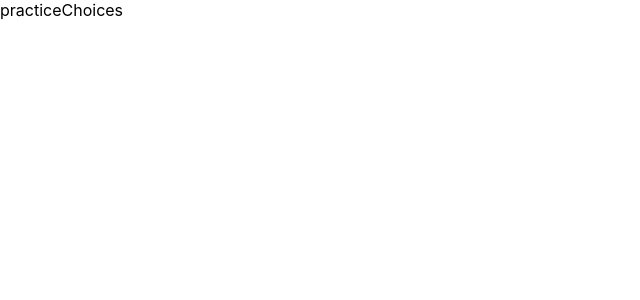
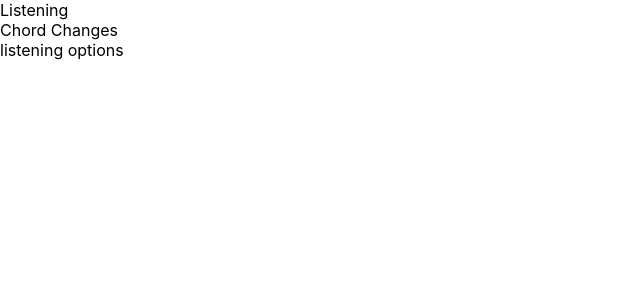
Before and after one commit to forbesd7/guitarTypeScript, a React (Create React App) app: page / in a window 1280 px wide. Shown: the top 300 px of the page, without its empty margins (0-640 px from the left). Built offline with nearby package versions, Linux system fonts and the light colour scheme.

Commit message:
have the navbar working

```diff
--- a/src/App.tsx
+++ b/src/App.tsx
@@ -1,11 +1,13 @@
 import React from "react";
 import "./App.css";
 import Navbar from "./components/Navbar";
+import PracticeOptions from "./components/PracticeOptions";
 
 const App = () => {
   return (
     <div>
       <Navbar text="hello" />
+      <PracticeOptions />
     </div>
   );
 };
--- /dev/null
+++ b/src/components/ChordChangeOptions.tsx
@@ -0,0 +1,9 @@
+import * as React from "react";
+
+export interface ChordChangeOptionsProps {}
+
+const ChordChangeOptions: React.SFC<ChordChangeOptionsProps> = () => {
+  return <div>ChordChange</div>;
+};
+
+export default ChordChangeOptions;
--- /dev/null
+++ b/src/components/ListeningOptions.tsx
@@ -0,0 +1,9 @@
+import * as React from "react";
+
+export interface ListeningOptionsProps {}
+
+const ListeningOptions: React.SFC<ListeningOptionsProps> = () => {
+  return <div>listening options</div>;
+};
+
+export default ListeningOptions;
--- a/src/components/Navbar.tsx
+++ b/src/components/Navbar.tsx
@@ -1,14 +1,39 @@
 import * as React from "react";
-import { useState, useRef, useContext } from "react";
+import { useContext } from "react";
 import { ThemeContext } from "../context";
+
 export interface NavbarProps {
   text: "hello";
 }
 
 const Navbar: React.SFC<NavbarProps> = ({ text }) => {
-  const { curView, setCurView } = useContext(ThemeContext);
-  const inputRef = useRef<HTMLInputElement>(null);
-  return <div ref={inputRef}>{curView}</div>;
+  const { setCurView } = useContext(ThemeContext);
+  const handleChange = (newView: string) => {
+    setCurView(newView);
+  };
+  return (
+    <div>
+      <div
+        onClick={() => {
+          handleChange("listening");
+        }}
+      >
+        Listening
+      </div>
+
+      <div
+        onClick={() => {
+          handleChange("chordChanges");
+        }}
+      >
+        Chord Changes
+      </div>
+    </div>
+  );
 };
 
 export default Navbar;
+
+//  const inputRef = useRef<HTMLInputElement>(null);
+//onclick type = e: React.MouseEvent<HTMLDivElement, MouseEvent>
+//ref={inputRef}
--- /dev/null
+++ b/src/components/PracticeOptions.tsx
@@ -0,0 +1,25 @@
+import * as React from "react";
+import { useContext } from "react";
+import { ThemeContext } from "../context";
+import ListeningOptions from "./ListeningOptions";
+import ChordChangeOptions from "./ChordChangeOptions";
+export interface PracticeOptionsProps {}
+
+const PracticeOptions: React.SFC<PracticeOptionsProps> = () => {
+  const { curView } = useContext(ThemeContext);
+  const renderView = () => {
+    switch (curView) {
+      case "listening": {
+        return <ListeningOptions />;
+      }
+      case "chordChanges": {
+        return <ChordChangeOptions />;
+      }
+      default:
+        return "wrong view";
+    }
+  };
+  return <div>{renderView()}</div>;
+};
+
+export default PracticeOptions;
--- a/src/context.tsx
+++ b/src/context.tsx
@@ -11,7 +11,7 @@ const ThemeContext = React.createContext<viewContext>({
 });
 
 export const ThemeContextProvider: React.FC = ({ children }) => {
-  const [curView, setCurView] = useState("practiceChoices");
+  const [curView, setCurView] = useState("listening");
 
   return (
     <ThemeContext.Provider value={{ curView, setCurView }}>
```
